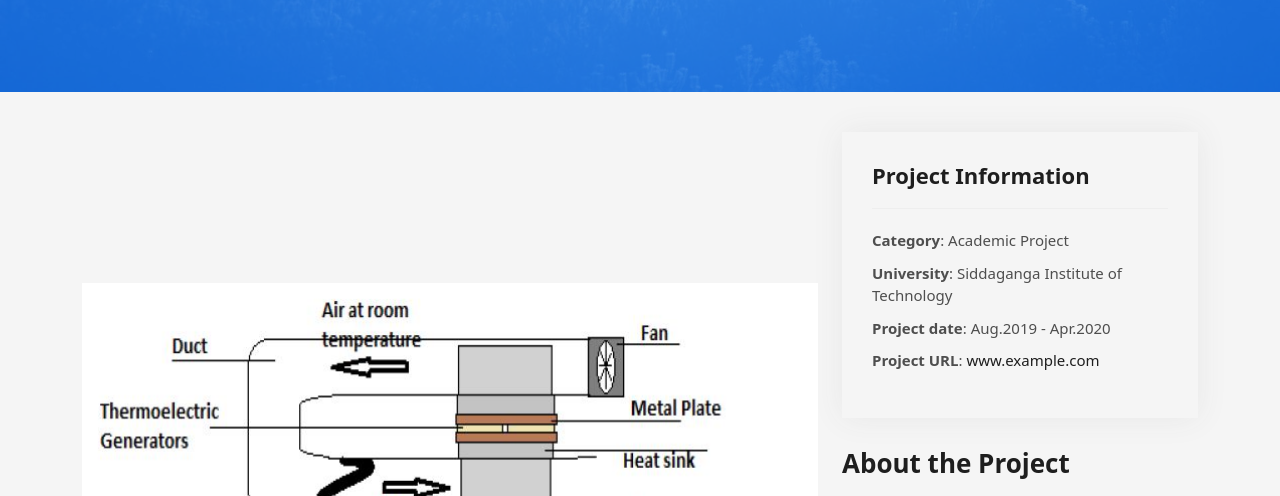
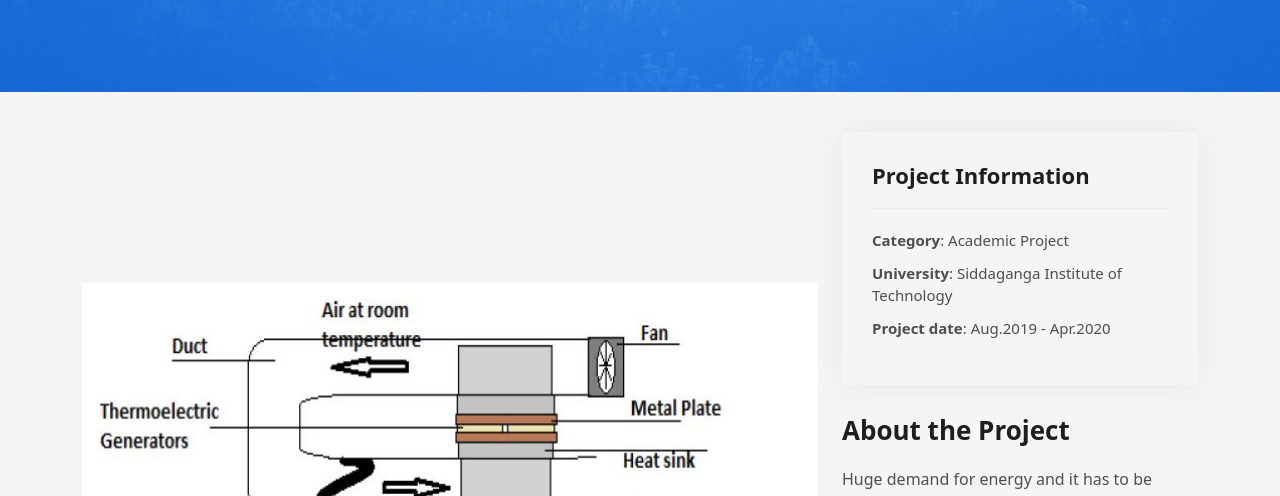
Before and after one commit to srivathsa24/.github.io, a plain HTML site: page portfolio-details2.html in a window 1280 px wide. Shown: the part 258-754 px from the top of the page. Drawn offline with Linux system fonts and the light colour scheme.

Commit message:
Update portfolio-details2.html

```diff
--- a/portfolio-details2.html
+++ b/portfolio-details2.html
@@ -127,7 +127,7 @@
                 <li><strong>Category</strong>: Academic Project</li>
                 <li><strong>University</strong>: Siddaganga Institute of Technology</li>
                 <li><strong>Project date</strong>: Aug.2019 - Apr.2020</li>
-                <li><strong>Project URL</strong>: <a href="#">www.example.com</a></li>
+              <!--  <li><strong>Project URL</strong>: <a href="#">www.example.com</a></li>-->
               </ul>
             </div>
             <div class="portfolio-description">
```
